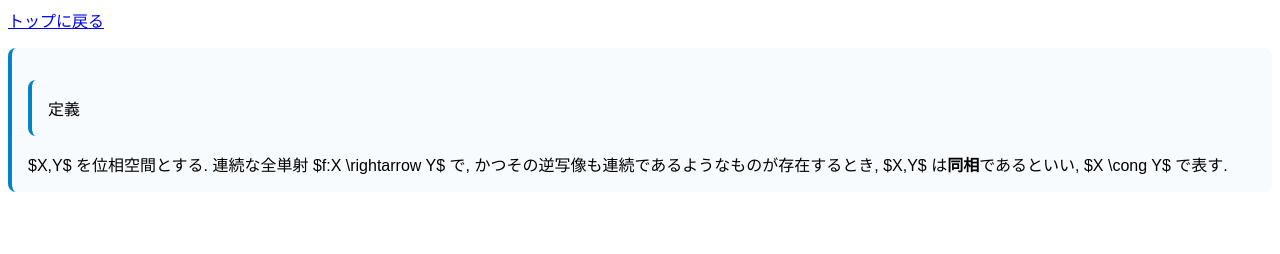
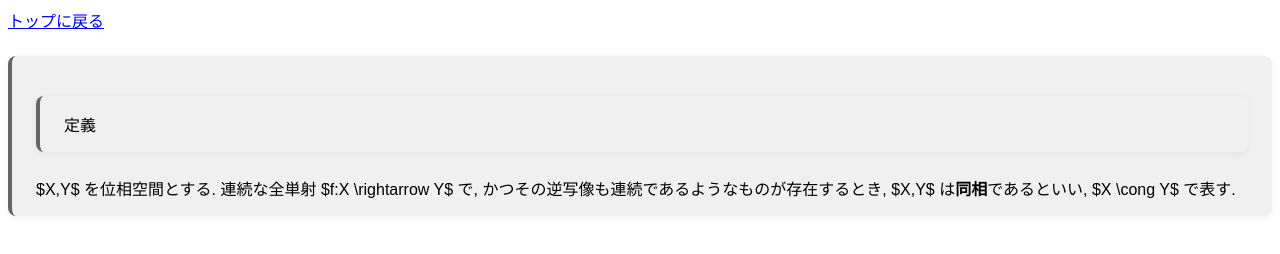
Before and after one commit to SendaTomoya/WebPages, a plain HTML site: page isomorphism.html in a window 1280 px wide. Drawn offline with nearby package versions, Linux system fonts and the light colour scheme.

Commit message:
Update isomorphism.html

```diff
--- a/isomorphism.html
+++ b/isomorphism.html
@@ -7,16 +7,19 @@
   <!--定理環境の見た目を作成-->
   <style>
   .theorem {
-    border-left: 4px solid #0084c8;
-    background: #f8fbfd;
-    padding: 1em;
-    margin: 1em 0;
+    background: #f0f0f0;
+    border-left: 4px solid #666;
+    padding: 1em 1.5em;
+    margin: 1.5em 0;
     border-radius: 8px;
+    box-shadow: 0 2px 8px rgba(0,0,0,0.05);
     font-family: 'Noto Sans JP', 'Arial', sans-serif;
   }
   .theorem-title {
     font-weight: bold;
-    color: #005b96;
+    color: #333;
+    margin-bottom: 0.6em;
+    font-size: 1.1em;
   }
   </style>
 
```
